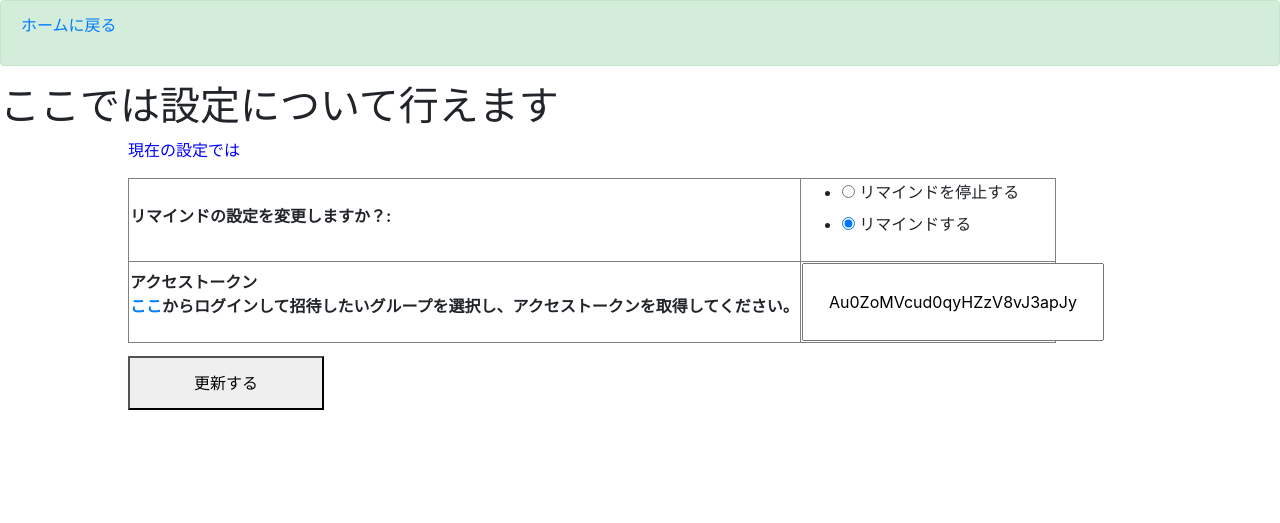
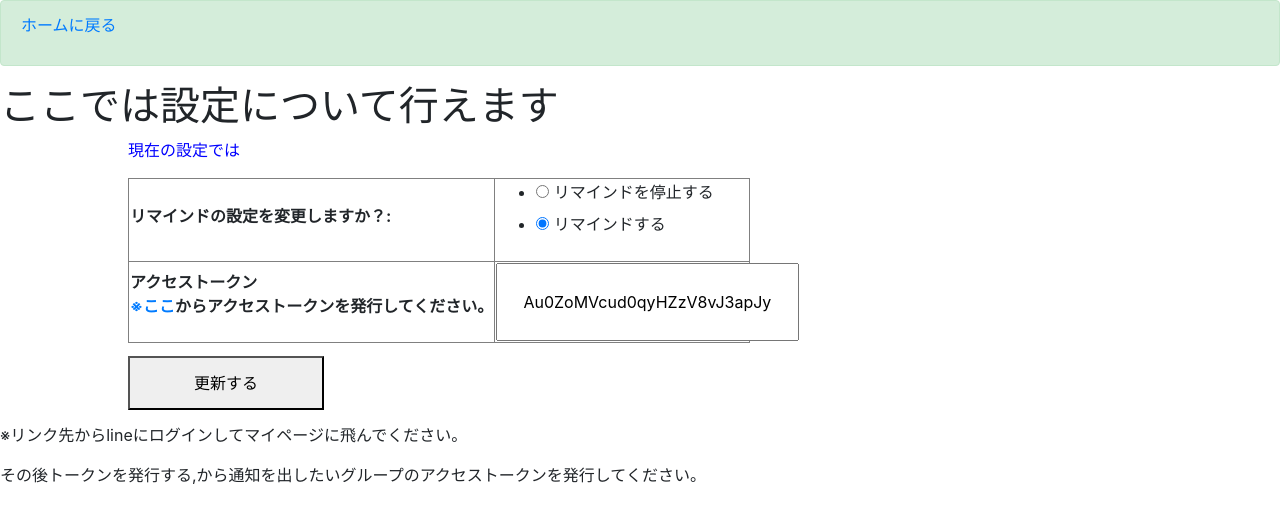
Before and after one commit to N-Eiki/reminder, a Django app: template templates/settings.html in a window 1280 px wide. Shown: the top 523 px of the page. Run offline with Django 3.2, Linux system fonts and the light colour scheme; the template is opened without the code that fills it: values that come from a table or form of the project are taken from there, others are empty; data comes from the database, SQL or seed files in the repository; both versions use the stored data as it was after the commit; some libraries are stand-ins or nearby versions.

Commit message:
テキスト変更

```diff
--- a/templates/settings.html
+++ b/templates/settings.html
@@ -29,7 +29,7 @@
         <tr>
             <th>
                 アクセストークン
-                <p><a href="https://notify-bot.line.me/ja/">ここ</a>からログインして招待したいグループを選択し、アクセストークンを取得してください。</p>
+                <p><a href="https://notify-bot.line.me/ja/" target="_blank">※ここ</a>からアクセストークンを発行してください。</p>
                 <th>
                     <input class="InputToken" type="text" name="sns_id" value="{{profile.sns_id}}" >
                 </th>
@@ -38,4 +38,8 @@
     </table>
     <button class="updateButton" type="submit">更新する</button>
 </form>
+
+
+<p>※リンク先からlineにログインしてマイページに飛んでください。</p>
+<p>その後トークンを発行する,から通知を出したいグループのアクセストークンを発行してください。</p>
 {% endblock content %}
```
Also changed, not shown: db.sqlite3.
